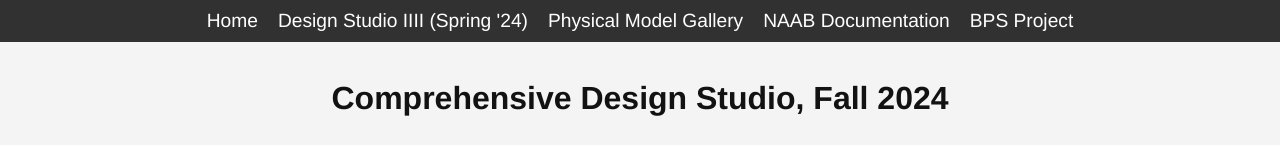
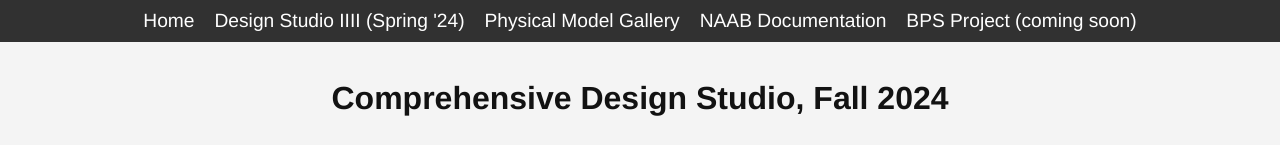
Before and after one commit to METZLERMADE/architecture-portfolio, a plain HTML site: page comprehensive-design.html in a window 1280 px wide. Shown: the top 145 px of the page. Drawn offline with Linux system fonts and the light colour scheme.

Commit message:
Update comprehensive-design.html

```diff
--- a/comprehensive-design.html
+++ b/comprehensive-design.html
@@ -275,7 +275,7 @@
                 <li><a href="design-4.html">Design Studio IIII (Spring '24)</a></li>
                 <li><a href="physical-model-gallery.html">Physical Model Gallery</a></li>
                 <li><a href="naab-docs.html">NAAB Documentation</a></li>
-                <li><a href="bps-project.html">BPS Project</a></li>
+                <li><a href="bps-project.html">BPS Project (coming soon)</a></li>
             </ul>
         </nav>
     </header>
```
